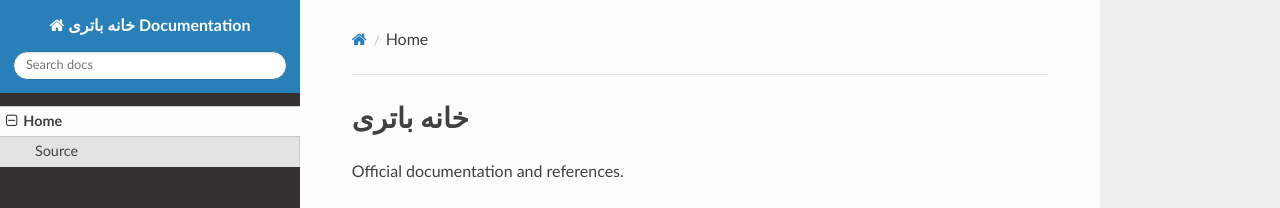
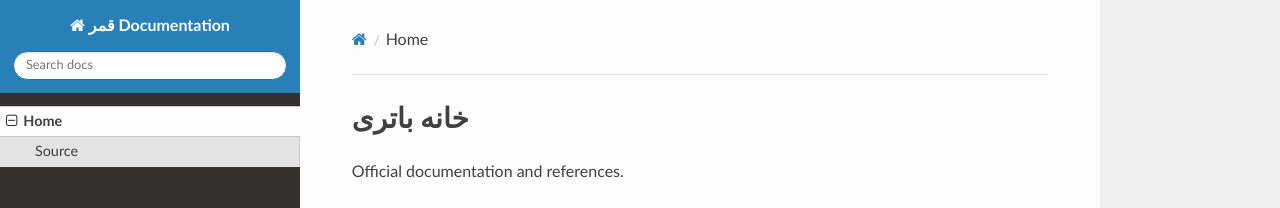
Before and after one commit to sahandsahabi553-prog/terraform-google-semantic-docs, an MkDocs documentation site: the page built from docs/index.md, in a window 1280 px wide. Shown: the top 208 px of the page. Built offline with MkDocs 1.6.1, drawn with Linux system fonts in a browser that asks for light colours; nearby versions of some CDN libraries.

```diff
--- a/mkdocs.yml
+++ b/mkdocs.yml
@@ -1,4 +1,4 @@
-site_name: خانه باتری Documentation
+site_name: قمر Documentation
 nav:
   - Home: index.md
 theme: readthedocs
```
